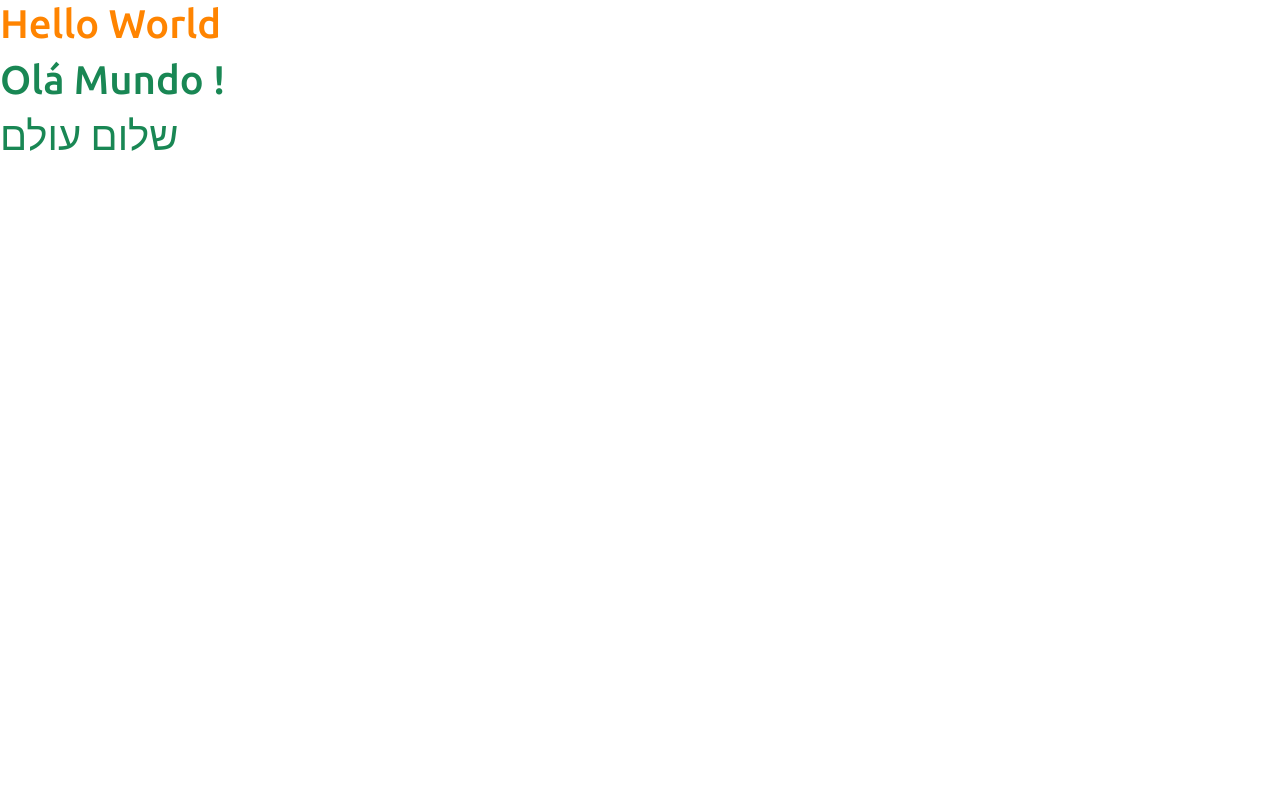
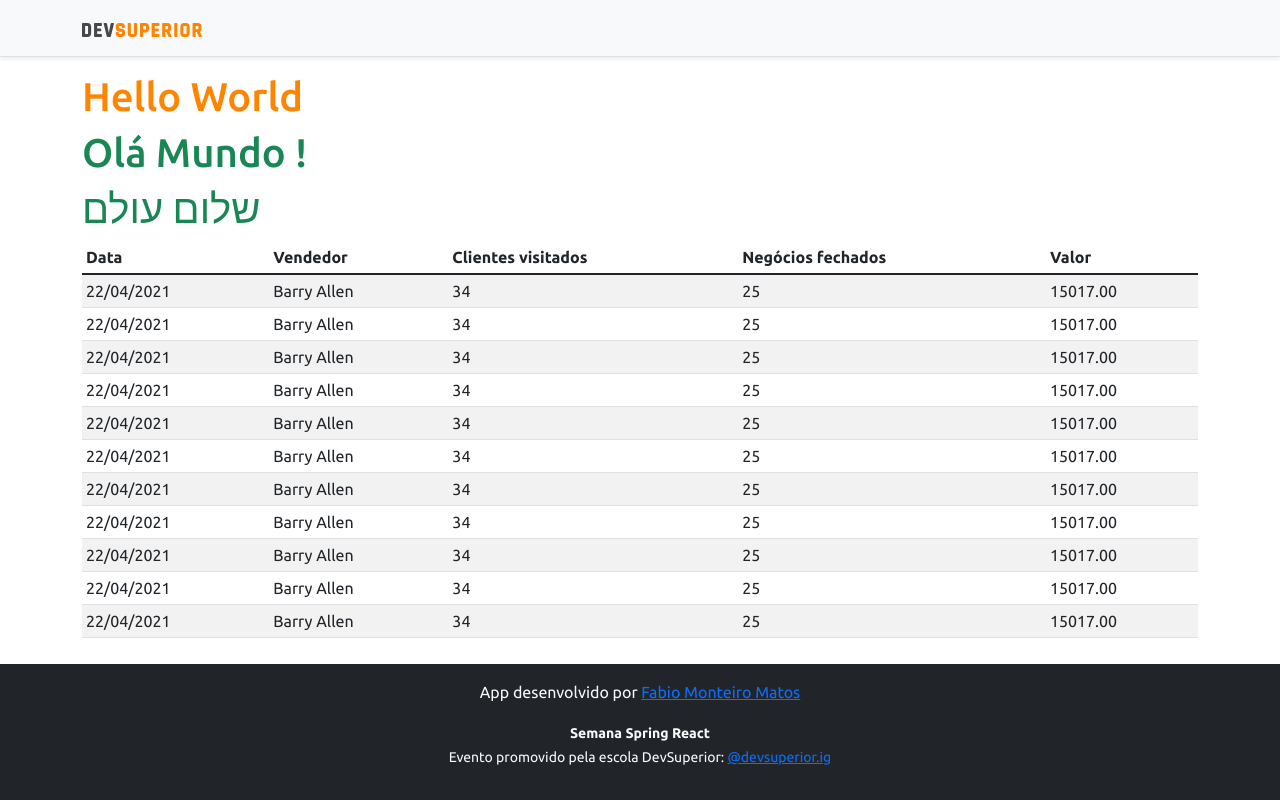
Before and after one commit to fabiomm2014/Projeto-React-com-Spring, a React (Create React App) app in the folder frontend/: page / in a window 1280 px wide. Built offline with nearby package versions, Linux system fonts and the light colour scheme.

Commit message:
Basic static components

```diff
--- a/frontend/src/App.tsx
+++ b/frontend/src/App.tsx
@@ -1,16 +1,21 @@
+import DataTable from 'components/DataTable';
+import Footer from 'components/Footer';
+import NavBar from 'components/NavBar';
 import React from 'react';
 import logo from './logo.svg';
 
 function App() {
   return (
-    <div >
-
-    <h1 className="text-primary">Hello World</h1>
-    <h1 className="text-success">Olá Mundo !</h1>
-    <h1 className="text-success">שלום עולם</h1>
-
-
-        </div>
+    <>
+      <NavBar />
+      <div className="container" >
+        <h1 className="text-primary">Hello World</h1>
+        <h1 className="text-success">Olá Mundo !</h1>
+        <h1 className="text-success">שלום עולם</h1>
+        <DataTable/>
+      </div>
+      <Footer/>
+    </>
   );
 }
 
--- /dev/null
+++ b/frontend/src/components/DataTable/index.tsx
@@ -0,0 +1,102 @@
+import React from 'react';
+import logo from './logo.svg';
+import ImgDsDark from 'assets/img/ds-dark.svg';
+const DataTable = () => {
+  return (
+    <div className="table-responsive">
+      <table className="table table-striped table-sm">
+        <thead>
+          <tr>
+            <th>Data</th>
+            <th>Vendedor</th>
+            <th>Clientes visitados</th>
+            <th>Negócios fechados</th>
+            <th>Valor</th>
+          </tr>
+        </thead>
+        <tbody>
+          <tr>
+            <td>22/04/2021</td>
+            <td>Barry Allen</td>
+            <td>34</td>
+            <td>25</td>
+            <td>15017.00</td>
+          </tr>
+          <tr>
+            <td>22/04/2021</td>
+            <td>Barry Allen</td>
+            <td>34</td>
+            <td>25</td>
+            <td>15017.00</td>
+          </tr>
+          <tr>
+            <td>22/04/2021</td>
+            <td>Barry Allen</td>
+            <td>34</td>
+            <td>25</td>
+            <td>15017.00</td>
+          </tr>
+          <tr>
+            <td>22/04/2021</td>
+            <td>Barry Allen</td>
+            <td>34</td>
+            <td>25</td>
+            <td>15017.00</td>
+          </tr>
+          <tr>
+            <td>22/04/2021</td>
+            <td>Barry Allen</td>
+            <td>34</td>
+            <td>25</td>
+            <td>15017.00</td>
+          </tr>
+          <tr>
+            <td>22/04/2021</td>
+            <td>Barry Allen</td>
+            <td>34</td>
+            <td>25</td>
+            <td>15017.00</td>
+          </tr>
+          <tr>
+            <td>22/04/2021</td>
+            <td>Barry Allen</td>
+            <td>34</td>
+            <td>25</td>
+            <td>15017.00</td>
+          </tr>
+          <tr>
+            <td>22/04/2021</td>
+            <td>Barry Allen</td>
+            <td>34</td>
+            <td>25</td>
+            <td>15017.00</td>
+          </tr>
+          <tr>
+            <td>22/04/2021</td>
+            <td>Barry Allen</td>
+            <td>34</td>
+            <td>25</td>
+            <td>15017.00</td>
+          </tr>
+          <tr>
+            <td>22/04/2021</td>
+            <td>Barry Allen</td>
+            <td>34</td>
+            <td>25</td>
+            <td>15017.00</td>
+          </tr>
+          <tr>
+            <td>22/04/2021</td>
+            <td>Barry Allen</td>
+            <td>34</td>
+            <td>25</td>
+            <td>15017.00</td>
+          </tr>
+
+        </tbody>
+      </table>
+    </div>
+  );
+}
+
+export default DataTable;
--- /dev/null
+++ b/frontend/src/components/Footer/index.tsx
@@ -0,0 +1,16 @@
+import React from 'react';
+import logo from './logo.svg';
+import ImgDsDark from 'assets/img/ds-dark.svg';
+const Footer = () => {
+    return (
+    <footer className="footer mt-auto py-3 bg-dark">
+    <div className="container">
+      <p className="text-light">App desenvolvido por <a href="https://github.com/fabiomm2014/" target="_blank" rel="noreferrer">Fabio Monteiro Matos</a></p>
+      <p className="text-light"><small><strong>Semana Spring React</strong><br/>
+        Evento promovido pela escola DevSuperior: <a href="https://instagram.com/devsuperior.ig" target="_blank" rel="noreferrer">@devsuperior.ig</a></small></p>
+    </div>
+  </footer>
+    );
+}
+
+export default Footer;
--- /dev/null
+++ b/frontend/src/components/NavBar/index.tsx
@@ -0,0 +1,16 @@
+import React from 'react';
+import logo from './logo.svg';
+import ImgDsDark from 'assets/img/ds-dark.svg';
+const NavBar = () => {
+    return (
+        <div className="d-flex flex-column flex-md-row align-items-center p-3 px-md-4 mb-3 bg-light border-bottom shadow-sm">
+            <div className="container">
+                <nav className="my-2 my-md-0 mr-md-3">
+                    <img src={ImgDsDark} alt="DevSuperior" width="120" />
+                </nav>
+            </div>
+        </div>
+    );
+}
+
+export default NavBar;
```
Also changed, not shown: frontend/src/assets/img/ds-dark.svg (added).
